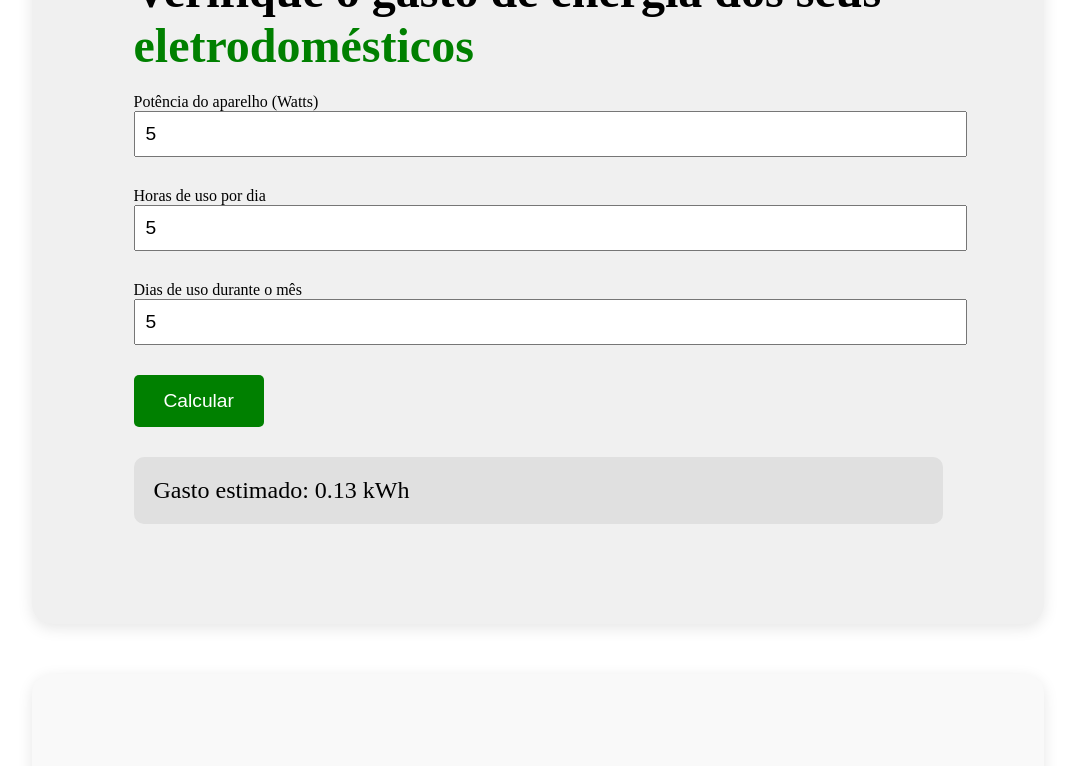
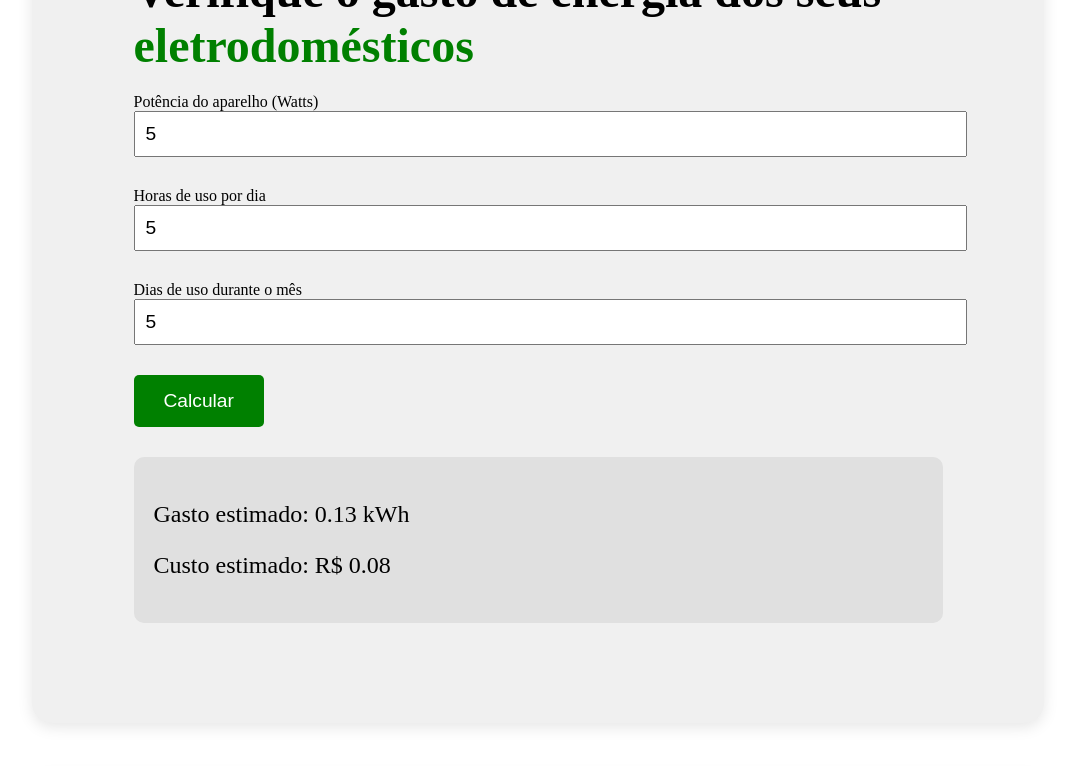
Before and after one commit to gustavoreislima13/global-solution, a Next.js app in the folder global/: page /dashboard in a window 1280 px wide. Both pictures are taken after typing "5", "5", "5" into the empty fields and a click on the button "Calcular". Shown: the part 3464-4230 px from the top of the page, without its empty margins (102-1177 px from the left). Built offline with nearby package versions, Linux system fonts and the light colour scheme; no server answers.

Commit message:
arrumando o gasto Verifique o gasto de energia dos seus eletrodomésticos

```diff
--- a/global/src/app/dashboard/page.tsx
+++ b/global/src/app/dashboard/page.tsx
@@ -9,10 +9,14 @@ export default function Exemplo() {
   const [horasUso, setHorasUso] = useState('');
   const [diasUso, setDiasUso] = useState('');
   const [gasto, setGasto] = useState(0);
+  const [custo, setCusto] = useState(0);
 
   const calcularConsumo = () => {
+    const precoKwh = 0.656;
     const consumo = (Number(potencia) * Number(horasUso) * Number(diasUso)) / 1000;
+    const custoTotal = consumo * precoKwh;
     setGasto(consumo);
+    setCusto(custoTotal);
   };
 
   return (
@@ -108,7 +112,8 @@ export default function Exemplo() {
               borderRadius: '10px',
               fontSize: '1.5rem'
             }}>
-              Gasto estimado: {gasto.toFixed(2)} kWh
+              <p>Gasto estimado: {gasto.toFixed(2)} kWh</p>
+              <p>Custo estimado: R$ {custo.toFixed(2)}</p>
             </div>
           )}
         </div>
```
